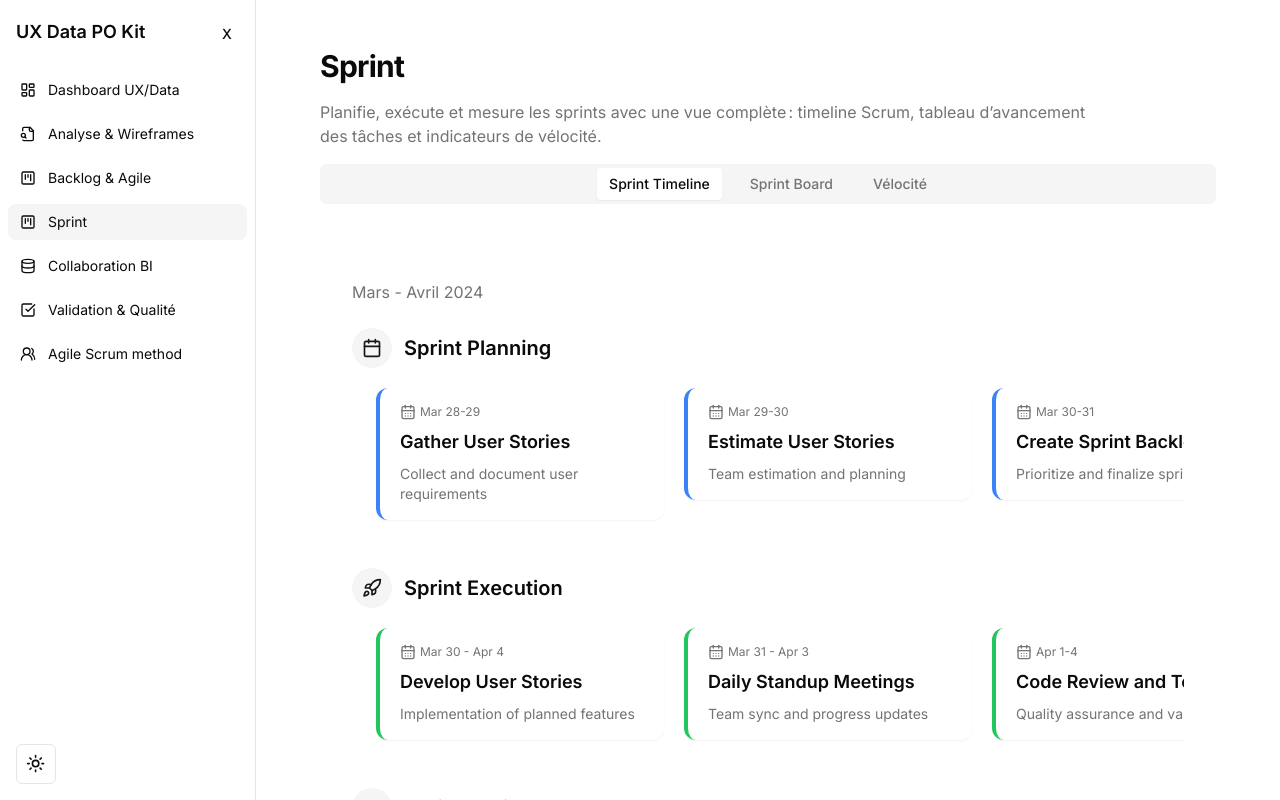
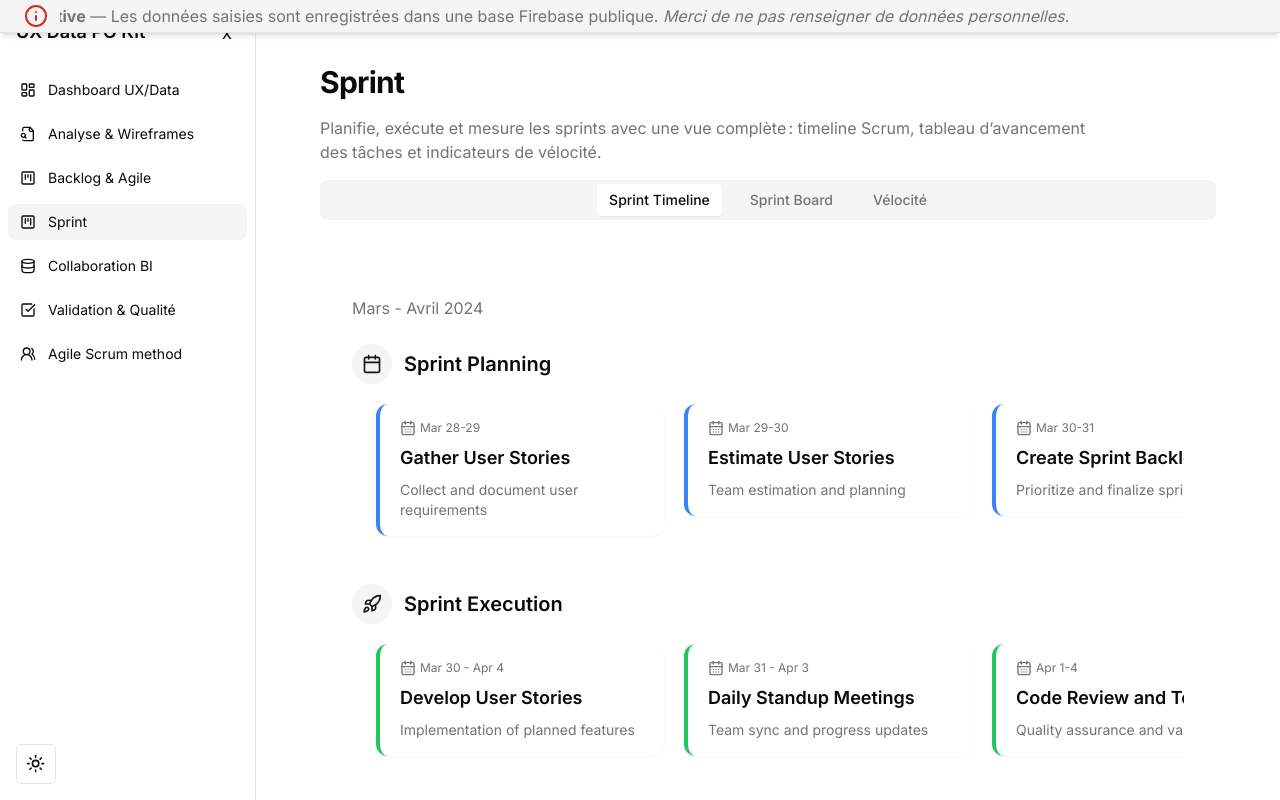
Before and after one commit to Florence-Martin/PO-UX-UI-DATA, a Next.js app: page /sprint in a window 1280 px wide. Built offline with nearby package versions, Linux system fonts and the light colour scheme.

Commit message:
feat(BannerInfo): improved UI by separating icon and scrolling text layout

```diff
--- a/app/globals.css
+++ b/app/globals.css
@@ -80,7 +80,22 @@
     @apply bg-background text-foreground;
   }
 }
+/* animation BannerInfo */
+@keyframes marquee {
+  0% {
+    transform: translateX(100%);
+  }
+  100% {
+    transform: translateX(-100%);
+  }
+}
 
+.animate-marquee {
+  display: inline-block;
+  animation: marquee 10s linear infinite;
+}
+
+/* animation loader */
 .loader {
   position: relative;
   width: 180px;
--- a/components/banner/BannerInfo.tsx
+++ b/components/banner/BannerInfo.tsx
@@ -9,7 +9,7 @@ export const BannerInfo = () => {
   const [visible, setVisible] = useState(true);
 
   useEffect(() => {
-    const timer = setTimeout(() => setVisible(false), 2500);
+    const timer = setTimeout(() => setVisible(false), 6000);
     return () => clearTimeout(timer);
   }, []);
 
@@ -17,19 +17,29 @@ export const BannerInfo = () => {
     <AnimatePresence>
       {visible && (
         <motion.div
-          initial={{ opacity: 0, y: -10 }}
+          initial={{ opacity: 0, y: -50 }}
           animate={{ opacity: 1, y: 0 }}
-          exit={{ opacity: 0, x: 200 }}
+          exit={{ opacity: 0, y: -50 }}
           transition={{ duration: 0.6, ease: "easeInOut" }}
+          className="fixed top-0 left-0 w-full z-50 bg-muted text-muted-foreground border-b border-border shadow-md"
         >
-          <Alert className="relative flex items-start gap-3 px-4 py-3 sm:px-6 sm:py-4 bg-muted text-muted-foreground border border-border rounded-md shadow-md">
-            <Info className="w-5 h-5 text-primary mt-1" />
-            <AlertDescription className="text-sm sm:text-base leading-snug">
-              <strong>Démo interactive</strong> — Les données saisies sont
-              enregistrées dans une base Firebase publique. <br />
-              <em>Merci de ne pas renseigner de données personnelles.</em>
-            </AlertDescription>
-          </Alert>
+          <div className="relative overflow-hidden">
+            <div className="flex items-center gap-3 px-4 py-1 sm:px-6 ">
+              {/* Icône à gauche, fixe */}
+              <Info className="w-6 h-6 text-red-600 flex-shrink-0" />
+
+              {/* Texte défilant */}
+              <div className="relative w-full overflow-hidden">
+                <div className="animate-marquee whitespace-nowrap">
+                  <span className="text-sm sm:text-base leading-snug inline-block">
+                    <strong>Démo interactive</strong> — Les données saisies sont
+                    enregistrées dans une base Firebase publique.{" "}
+                    <em>Merci de ne pas renseigner de données personnelles.</em>
+                  </span>
+                </div>
+              </div>
+            </div>
+          </div>
         </motion.div>
       )}
     </AnimatePresence>
```
